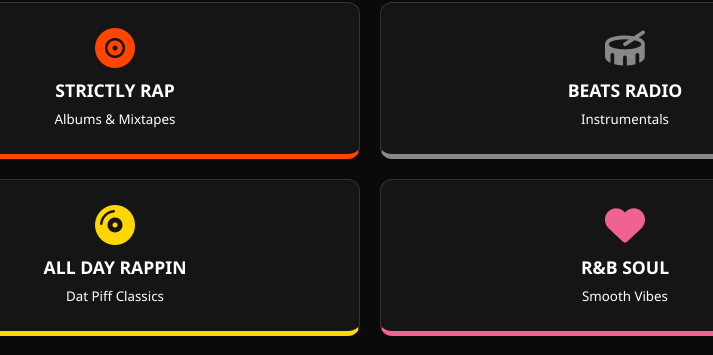
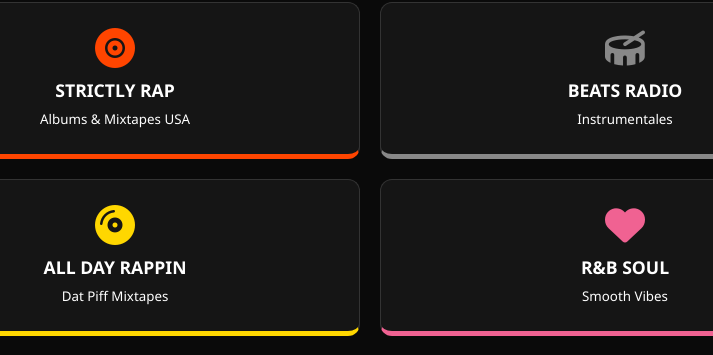
Before and after one commit to malditosraperos-spec/malditosraperos, a website: page indexHR.html in a window 1280 px wide. Shown: the part 227-582 px from the top of the page, 270-983 px from the left. Drawn offline with Linux system fonts and the light colour scheme; no server answers.

Commit message:
Update indexHR.html

```diff
--- a/indexHR.html
+++ b/indexHR.html
@@ -170,15 +170,15 @@
     <div id="menu">
         <div class="card" onclick="start('strictly')" style="border-bottom: 5px solid var(--red)">
             <i class="fas fa-record-vinyl" style="color:var(--red)"></i>
-            <h3>STRICTLY RAP</h3><small>Albums & Mixtapes</small>
+            <h3>STRICTLY RAP</h3><small>Albums & Mixtapes USA</small>
         </div>
         <div class="card" onclick="start('beats')" style="border-bottom: 5px solid var(--gray)">
             <i class="fas fa-drum" style="color:var(--gray)"></i>
-            <h3>BEATS RADIO</h3><small>Instrumentals</small>
+            <h3>BEATS RADIO</h3><small>Instrumentales</small>
         </div>
         <div class="card" onclick="start('mixtapes')" style="border-bottom: 5px solid var(--gold)">
             <i class="fas fa-compact-disc" style="color:var(--gold)"></i>
-            <h3>ALL DAY RAPPIN</h3><small>Dat Piff Classics</small>
+            <h3>ALL DAY RAPPIN</h3><small>Dat Piff Mixtapes</small>
         </div>
         <div class="card" onclick="start('rnb')" style="border-bottom: 5px solid var(--pink)">
             <i class="fas fa-heart" style="color:var(--pink)"></i>
@@ -187,7 +187,7 @@
     </div>
 
     <div id="player">
-        <button class="btn-back" onclick="backToMenu()"><i class="fas fa-arrow-left"></i> MENÚ</button>
+        <button class="btn-back" onclick="backToMenu()"><i class="fas fa-arrow-left"></i> Volver atrás</button>
         <div class="cover-box"><img id="cover" src="" alt=""></div>
         <div class="progress-container"><input type="range" id="seek-bar" value="0" min="0" step="1"></div>
         <div class="info">
@@ -231,7 +231,7 @@
         const MAX_RECENT = 20;
 
         let DB = {};
-        const GITHUB_DB_URL = "https://raw.githubusercontent.com/jesusviruez/hubradio/refs/heads/v1.1/db.json";
+        const GITHUB_DB_URL = "https://raw.githubusercontent.com/malditosraperos-spec/malditosraperos/refs/heads/main/db.json";
 
         async function loadExternalDB() {
             try {
```
